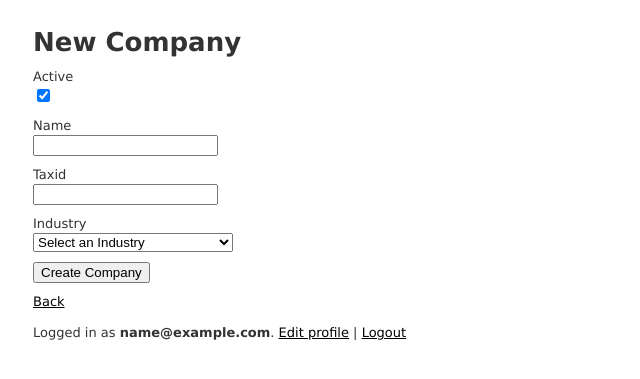
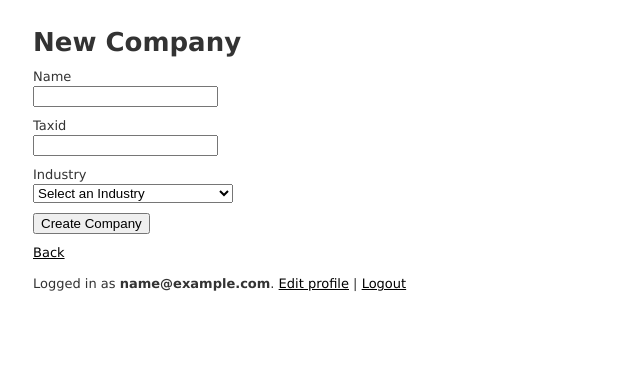
Before and after one commit to cristobaldominguez/bida_app, a Rails app: page /companies/new in a window 1280 px wide. Shown: the top 379 px of the page, without its empty margins (0-640 px from the left). Run offline with Rails 7, Linux system fonts and the light colour scheme; the visitor is signed in with stand-in values (Sample User, id 1); data comes from the database, SQL or seed files in the repository; style sheets or scripts are compiled from the project's sources.

Commit message:
Remove Active References on Companies and Plants

```diff
--- a/app/views/companies/_form.html.erb
+++ b/app/views/companies/_form.html.erb
@@ -10,11 +10,6 @@
       </ul>
     </div>
   <% end %>
-
-  <div class="field">
-    <%= form.label :active %>
-    <%= form.check_box :active %>
-  </div>
 
   <div class="field">
     <%= form.label :name %>
--- a/app/views/companies/index.html.erb
+++ b/app/views/companies/index.html.erb
@@ -3,7 +3,6 @@
 <table>
   <thead>
     <tr>
-      <th>Active</th>
       <th>Name</th>
       <th>Taxid</th>
       <th>Industry</th>
@@ -14,7 +13,6 @@
   <tbody>
     <% @companies.each do |company| %>
       <tr>
-        <td><%= company.active %></td>
         <td><%= company.name %></td>
         <td><%= company.taxid %></td>
         <td><%= company.industry.name %></td>
--- a/app/views/companies/show.html.erb
+++ b/app/views/companies/show.html.erb
@@ -1,8 +1,3 @@
-<p>
-  <strong>Active:</strong>
-  <%= @company.active %>
-</p>
-
 <p>
   <strong>Name:</strong>
   <%= @company.name %>
--- a/app/views/plants/index.html.erb
+++ b/app/views/plants/index.html.erb
@@ -3,7 +3,6 @@
 <table>
   <thead>
     <tr>
-      <th>Active</th>
       <th>Name</th>
       <th>Code</th>
       <th>Company</th>
@@ -24,7 +23,6 @@
   <tbody>
     <% @plants.each do |plant| %>
       <tr>
-        <td><%= plant.active %></td>
         <td><%= plant.name %></td>
         <td><%= plant.code %></td>
         <td><%= plant.company.name %></td>
--- a/app/views/plants/show.html.erb
+++ b/app/views/plants/show.html.erb
@@ -1,8 +1,3 @@
-<p>
-  <strong>Active:</strong>
-  <%= @plant.active %>
-</p>
-
 <p>
   <strong>Name:</strong>
   <%= @plant.name %>
```
